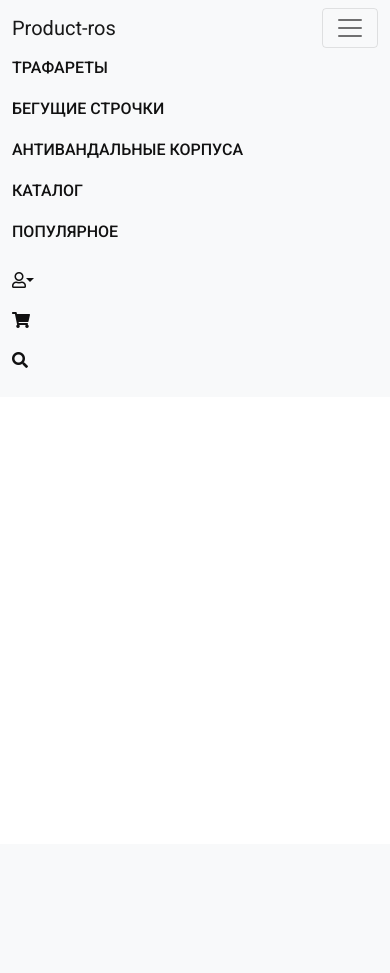
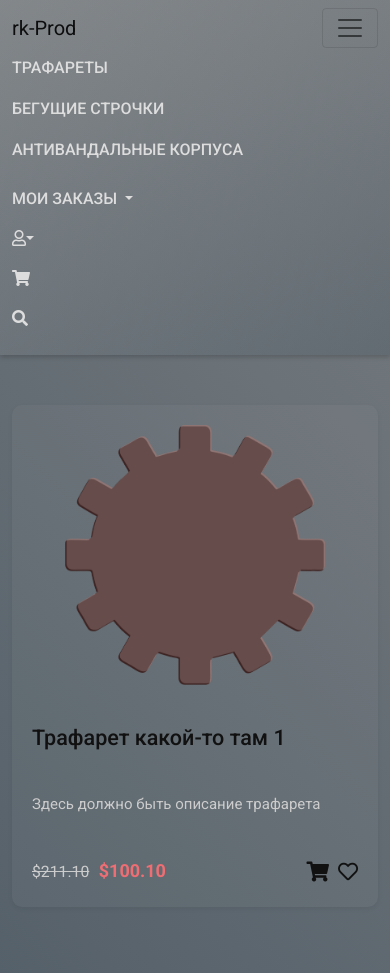
Before and after one commit to ivankin-ai/rk-pord, a Flask app: page / in a window 390 px wide, after a click that opens the changed part. Before the commit the page ends 368 px from the top, so only its background shows below. Run offline with Flask 2, Linux system fonts and the light colour scheme.

Commit message:
added html(css) templates

```diff
--- a/static/main.css
+++ b/static/main.css
@@ -1,15 +1,31 @@
 html {
 	font-size: 16px;
+	height: 100%;
 }
 
 body {
 	font-family: 'Roboto', sans-serif;
 	font-size: 16px;
-	fw\400;
+	font-weight: 400;	;
 	color: #000;
-	background-color: #fff;
+	background: linear-gradient(45deg, #304352,#8f8f8f);
 	min-width: 320px;
+	height: 100%;
+	animation: gradient 15s ease infinite;
+	background-size: 300% 300%;
 
+}
+
+@keyframes gradient {
+	0% {
+		background-position: 0, 50%;
+	}
+	50% {
+		background-position: 100%, 50%;
+	}
+	100% {
+		background-position: 0, 50%;
+	}
 }
 
 img {
@@ -30,8 +46,15 @@ a:hover {
 }
 
 /* Header */
+.navbar {
+
+	background: linear-gradient(-45deg, rgba(48, 67, 82, 20%), rgba(215, 210, 204, 20%));
+	box-shadow: 0 2px 5px 0 rgba(0, 0, 0, 0.2);
+
+}
+
 .navbar-light .navbar-nav .nav-link {
-	color: #111;
+	color: #ddd;
 	font-weight: 500;
 	text-transform: uppercase;
 }
@@ -56,3 +79,81 @@ a:hover {
 }
 
 /* Header */
+
+/*Product-card*/
+
+.product-card {
+	box-shadow: 0 2px 5px 0 rgba(0, 0, 0, 0.06);
+	transition: all .5s;
+	background: rgba(200,200,200, 5%);
+	border-radius: 10px;
+	min-height: 500px;
+
+}
+
+.product-card:hover {
+	box-shadow: 0 14px 30px -15px rgba(0, 0, 0, 0.75);
+	background: rgba(200,200,200, 20%);
+}
+
+.product-thumb a {
+	display: flex;
+	align-items: center;
+	justify-content: center;
+	height: 300px;
+	padding: 20px;
+}
+
+.product-thumb img {
+	max-width: 100%;
+	max-height: 100%;
+
+}
+
+.product-details {
+	padding: 20px;
+}
+
+.product-details h4 a {
+	font-weight: 500;
+	display: block;
+	height: 60px;
+	overflow: hidden;
+	text-decoration: none;
+
+}
+
+.product-details p {
+	font-size: 15px;
+	margin-bottom: 20px;
+	color: #ccc;
+	height: 44px;
+	overflow: hidden;
+}
+
+.product-bottom-details {
+	overflow: hidden;
+	border-top: 1px solid #eee;
+	padding-top: 20px;
+}
+
+.product-price {
+	font-size: 18px;
+	color: #ee6e73;
+	font-weight: 600;
+}
+
+.product-price small {
+	color: #ccc;
+	font-weight: 400;
+	text-decoration: line-through;
+	margin-right: 5px;
+}
+
+.product-links a {
+	font-size: 20px;
+	margin-left: 5px;
+}
+
+
+/*Product-card*/
--- a/templates/Index.html
+++ b/templates/Index.html
@@ -1,115 +1,33 @@
-<!doctype html>
-<html lang="en">
-<head>
-	<!-- Required meta tags -->
-	<meta charset="utf-8">
-	<meta name="viewport" content="width=device-width, initial-scale=1">
+{% extends "base.html" %}
 
-	<link href="https://cdn.jsdelivr.net/npm/bootstrap@5.0.1/dist/css/bootstrap.min.css" rel="stylesheet" integrity="sha384-+0n0xVW2eSR5OomGNYDnhzAbDsOXxcvSN1TPprVMTNDbiYZCxYbOOl7+AMvyTG2x" crossorigin="anonymous">
-	<link rel="preconnect" href="https://fonts.gstatic.com">
-	<link href="https://fonts.googleapis.com/css2?family=Roboto:wght@300;400;500;700&display=swap" rel="stylesheet">
-	<link rel="stylesheet" href="https://use.fontawesome.com/releases/v5.15.3/css/all.css" integrity="sha384-SZXxX4whJ79/gErwcOYf+zWLeJdY/qpuqC4cAa9rOGUstPomtqpuNWT9wdPEn2fk" crossorigin="anonymous">
-
-	<!-- <link rel="stylesheet" href="main.css"> -->
-	<link rel="stylesheet" href="{{ url_for('static', filename='main.css') }}">
-	<link rel="shortcut icon" href="{{ url_for('static', filename='favicon.png') }}">
-
-
-	<title>Производство</title>
-</head>
-<body>
-	<!-- Футер	 -->
-	<nav class="navbar navbar-expand-lg navbar-light bg-light">
-		<div class="container-fluid">
-			<a class="navbar-brand" href="#">Product-ros</a>
-			<button class="navbar-toggler" type="button" data-bs-toggle="collapse" data-bs-target="#navbarSupportedContent" aria-controls="navbarSupportedContent" aria-expanded="false" aria-label="Toggle navigation">
-				<span class="navbar-toggler-icon"></span>
-			</button>
-			<div class="collapse navbar-collapse" id="navbarSupportedContent">
-				<ul class="navbar-nav me-auto mb-2 mb-lg-0 top-menu">
-					<li class="nav-item">
-						<a class="nav-link" href="#">Трафареты</a>
-					</li>
-					<li class="nav-item">
-						<a class="nav-link" href="#">Бегущие строчки</a>
-					</li>
-					<li class="nav-item">
-						<a class="nav-link" href="#">Антивандальные корпуса</a>
-					</li>
-					<li class="nav-item">
-						<a class="nav-link" href="#">Каталог</a>
-					</li>
-					<li class="nav-item">
-						<a class="nav-link" href="#">Популярное</a>
-					</li>
-				</ul>
-
-				<ul class="navbar-nav ms-auto mb-2 mb-lg-0">
-					<li class="nav-item dropdown">
-						<a class="nav-link" data-bs-toggle="dropdown" href="#"><i class="far fa-user dropdown-toggle"></i></a>
-						<ul class="dropdown-menu" aria-labelledby="navbarDropdown">
-							<li><a class="dropdown-item" href="#">Регистрация</a></li>
-							<li><a class="dropdown-item" href="#">Авторизация</a></li>
-						</ul>
-					</li>
-
-					<li class="nav-item">
-						<a class="nav-link"  href="#" data-bs-toggle="modal" data-bs-target="#modal-cart">
-							<i class="fas fa-shopping-cart"></i>
-						</a>
-						<!-- Корзина заказа начало -->
-						<div class="modal fade" id="modal-cart" tabindex="-1" aria-labelledby="exampleModalLabel" aria-hidden="true">
-							<div class="modal-dialog modal-lg">
-								<div class="modal-content">
-									<div class="modal-header">
-										<h5 class="modal-title" id="exampleModalLabel">Заказ</h5>
-										<button type="button" class="btn-close" data-bs-dismiss="modal" aria-label="Close"></button>
-									</div>
-									<div class="modal-body">
-										<table class="table">
-											<thead>
-												<tr>
-													<th scope="col">#</th>
-													<th scope="col">Изображение</th>
-													<th scope="col">Имя </th>
-													<th scope="col">Себестоимость</th>
-													<th scope="col">Количество</th>
-												</tr>
-											</thead>
-											<tbody>
-												<tr>
-													<th scope="row">1</th>
-													<td><img src="" alt=""></td>
-													<td>Приклеивание К35.Л.500_500.60</td>
-													<td>235₽</td>
-													<td>5</td>
-												</tr>
-											</tbody>
-										</table>
-									</div>
-									<div class="modal-footer">
-										<button type="button" class="btn btn-secondary" data-bs-dismiss="modal">Close</button>
-										<button type="button" class="btn btn-primary">Save changes</button>
-									</div>
-								</div>
+{% block content %}
+<section class="main-conten">
+	<div class="container">
+		<div class="row">
+			<div class="col-lg-4 col-sm-6 mb-3 ">
+				<div class="product-card text-white">
+					<div class="product-thumb">
+						<a href="#"><img src="/static/images/templates/cone.png" alt=""></a>
+					</div>
+					<div class="product-details">
+						<h4><a href="#">Трафарет какой-то там 1</a></h4>
+						<p>
+							Здесь должно быть описание трафарета
+						</p>
+						<div class="product-buttom-details d-flex justify-content-between">
+							<div class="product-price">
+								<small>$211.10</small> $100.10
+							</div>
+							<div class="product-links">
+								<a href="#"><i class="fas fa-shopping-cart"></i></a>
+								<a href="#"><i class="far fa-heart"></i></a>
 							</div>
 						</div>
-						<!-- Корзина заказа конец -->
-					</li>
-
-					<li class="nav-item">
-						<a class="nav-link"  href="#">
-							<i class="fas fa-search"></i>
-						</a>
-					</li>
-
-				</ul>
+					</div>
+				</div>
 
 			</div>
 		</div>
-	</nav>
-
-	<script src="https://cdn.jsdelivr.net/npm/bootstrap@5.0.1/dist/js/bootstrap.bundle.min.js" integrity="sha384-gtEjrD/SeCtmISkJkNUaaKMoLD0//ElJ19smozuHV6z3Iehds+3Ulb9Bn9Plx0x4" crossorigin="anonymous"></script>
-
-</body>
-</html>
+	</div>
+</section>
+{% endblock %}
--- /dev/null
+++ b/templates/base.html
@@ -0,0 +1,125 @@
+<!doctype html>
+<html lang="en">
+<head>
+	<!-- Required meta tags -->
+	<meta charset="utf-8">
+	<meta name="viewport" content="width=device-width, initial-scale=1">
+
+	<link href="https://cdn.jsdelivr.net/npm/bootstrap@5.0.1/dist/css/bootstrap.min.css" rel="stylesheet" integrity="sha384-+0n0xVW2eSR5OomGNYDnhzAbDsOXxcvSN1TPprVMTNDbiYZCxYbOOl7+AMvyTG2x" crossorigin="anonymous">
+	<link rel="preconnect" href="https://fonts.gstatic.com">
+	<link href="https://fonts.googleapis.com/css2?family=Roboto:wght@300;400;500;700&display=swap" rel="stylesheet">
+	<link rel="stylesheet" href="https://use.fontawesome.com/releases/v5.15.3/css/all.css" integrity="sha384-SZXxX4whJ79/gErwcOYf+zWLeJdY/qpuqC4cAa9rOGUstPomtqpuNWT9wdPEn2fk" crossorigin="anonymous">
+
+	<!-- <link rel="stylesheet" href="main.css"> -->
+	<link rel="stylesheet" href="{{ url_for('static', filename='main.css') }}">
+	<link rel="shortcut icon" href="{{ url_for('static', filename='favicon.png') }}">
+
+
+	<title>rk-Prod</title>
+</head>
+<body>
+	<!-- header	 -->
+	<nav class="navbar navbar-expand-lg navbar-light">
+		<div class="container-fluid">
+			<a class="navbar-brand" href="/">rk-Prod</a>
+			<button class="navbar-toggler" type="button" data-bs-toggle="collapse" data-bs-target="#navbarSupportedContent" aria-controls="navbarSupportedContent" aria-expanded="false" aria-label="Toggle navigation">
+				<span class="navbar-toggler-icon"></span>
+			</button>
+			<div class="collapse navbar-collapse" id="navbarSupportedContent">
+				<ul class="navbar-nav me-auto mb-2 mb-lg-0 top-menu">
+					<li class="nav-item">
+						<a class="nav-link" href="/template">Трафареты</a>
+					</li>
+					<li class="nav-item">
+						<a class="nav-link" href="#">Бегущие строчки</a>
+					</li>
+					<li class="nav-item">
+						<a class="nav-link" href="#">Антивандальные корпуса</a>
+					</li>
+				</ul>
+
+				<ul class="navbar-nav ms-auto mb-2 mb-lg-0">
+					<li class="nav-item dropdown">
+						<a class="nav-link dropdown-toggle" href="#" id="navbarDropdown" role="button" data-bs-toggle="dropdown" aria-expanded="false">
+							Мои заказы
+						</a>
+						<ul class="dropdown-menu" aria-labelledby="navbarDropdown">
+							<li><a class="dropdown-item" href="#">Мои заказы</a></li>
+							<li><hr class="dropdown-divider"></li>
+							<li><a class="dropdown-item" href="#">Мои трафареты</a></li>
+							<li><a class="dropdown-item" href="#">Мои строчки</a></li>
+						</ul>
+					</li>
+
+					<li class="nav-item dropdown">
+						<a class="nav-link" data-bs-toggle="dropdown" href="#"><i class="far fa-user dropdown-toggle"></i></a>
+						<ul class="dropdown-menu" aria-labelledby="navbarDropdown">
+							<li><a class="dropdown-item" href="#">Регистрация</a></li>
+							<li><a class="dropdown-item" href="#">Авторизация</a></li>
+							<li><a class="dropdown-item" href="#">Выход</a></li>
+						</ul>
+					</li>
+
+					<li class="nav-item">
+						<a class="nav-link"  href="#" data-bs-toggle="modal" data-bs-target="#modal-cart">
+							<i class="fas fa-shopping-cart"></i>
+						</a>
+						<!-- Корзина заказа начало -->
+						<div class="modal fade" id="modal-cart" tabindex="-1" aria-labelledby="exampleModalLabel" aria-hidden="true">
+							<div class="modal-dialog modal-lg">
+								<div class="modal-content">
+									<div class="modal-header">
+										<h5 class="modal-title" id="exampleModalLabel">Заказ</h5>
+										<button type="button" class="btn-close" data-bs-dismiss="modal" aria-label="Close"></button>
+									</div>
+									<div class="modal-body">
+										<table class="table">
+											<thead>
+												<tr>
+													<th scope="col">#</th>
+													<th scope="col">Изображение</th>
+													<th scope="col">Имя </th>
+													<th scope="col">Себестоимость</th>
+													<th scope="col">Количество</th>
+												</tr>
+											</thead>
+											<tbody>
+												<tr>
+													<th scope="row">1</th>
+													<td><img src="" alt=""></td>
+													<td>Приклеивание К35.Л.500_500.60</td>
+													<td>235₽</td>
+													<td>5</td>
+												</tr>
+											</tbody>
+										</table>
+									</div>
+									<div class="modal-footer">
+										<button type="button" class="btn btn-secondary" data-bs-dismiss="modal">Close</button>
+										<button type="button" class="btn btn-primary">Save changes</button>
+									</div>
+								</div>
+							</div>
+						</div>
+						<!-- Корзина заказа конец -->
+					</li>
+
+					<li class="nav-item">
+						<a class="nav-link"  href="#">
+							<i class="fas fa-search"></i>
+						</a>
+					</li>
+
+				</ul>
+
+			</div>
+		</div>
+	</nav>
+
+	{% block content %} {% endblock %}
+
+
+	<script src="https://cdn.jsdelivr.net/npm/bootstrap@5.0.1/dist/js/bootstrap.bundle.min.js" integrity="sha384-gtEjrD/SeCtmISkJkNUaaKMoLD0//ElJ19smozuHV6z3Iehds+3Ulb9Bn9Plx0x4" crossorigin="anonymous"></script>
+
+</body>
+</html>
```
Also changed, not shown: rk_prod.py (+125 -0 lines), templates/create.html (deleted, +0 -22 lines), templates/parking.html (added, +57 -0 lines), templates/template.html (added, +70 -0 lines), static/Files/PNG/Трафарет парковка 1200х800.png (added), static/Files/PNG/Трафарет парковка 1600х800.png (added), static/Files/PNG/Трафарет парковка 800х800.png (added), static/Images/cone.jpg (added), static/Images/strip.jpg (added), static/Images/templates/cone.png (added), static/Images/templates/parking.png (added), static/Images/templates/strip.png (added).
